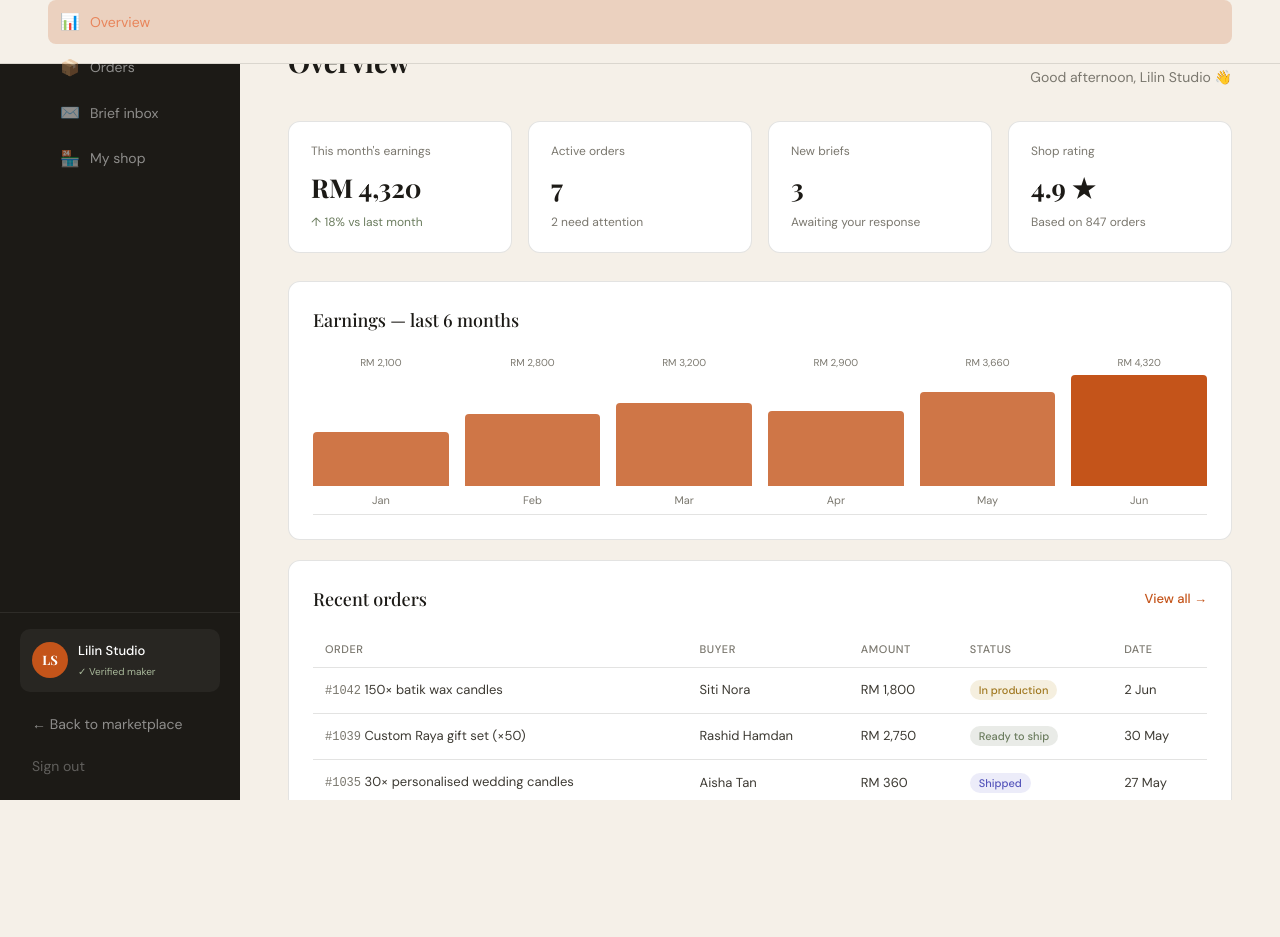
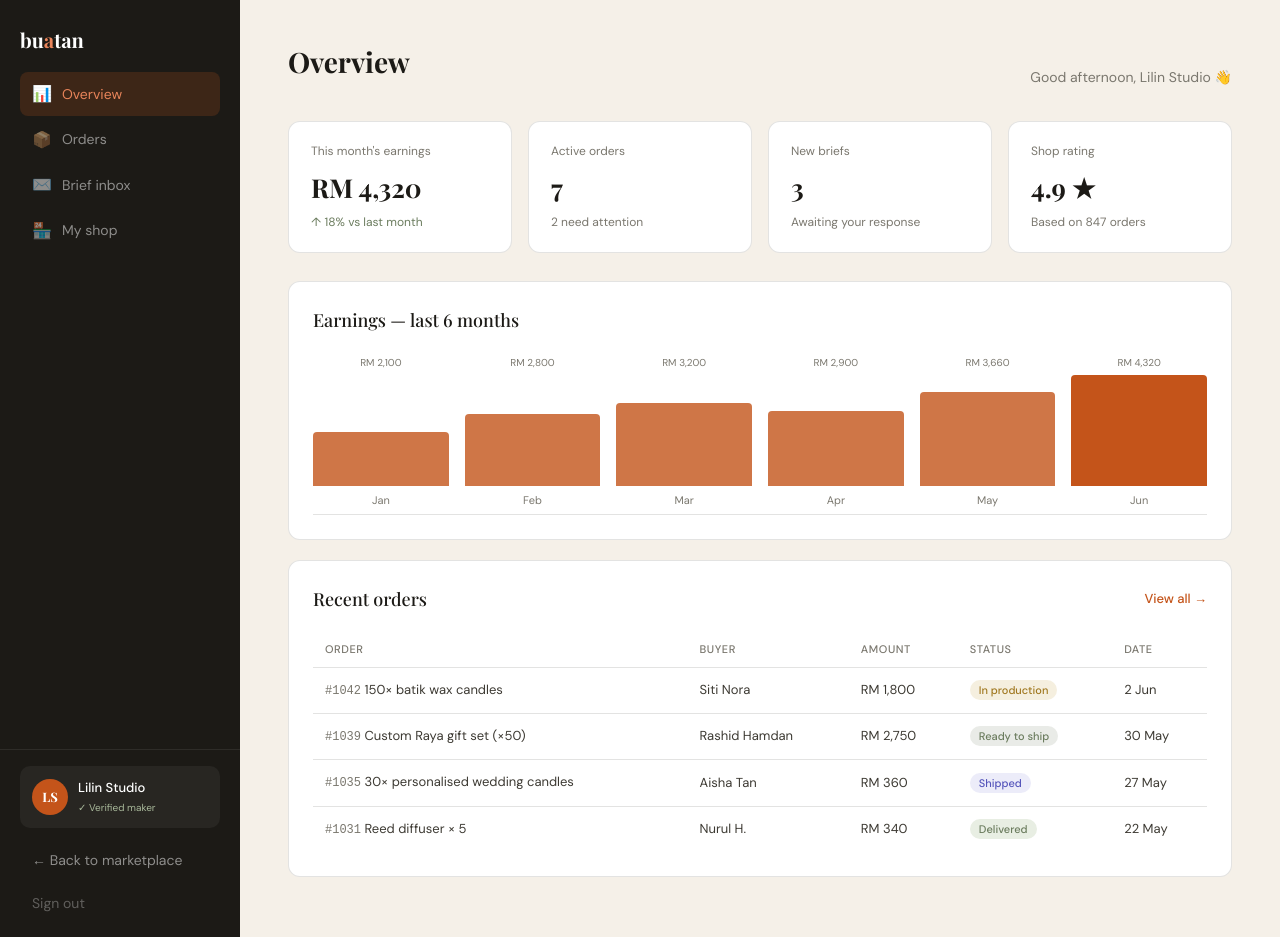
Before and after one commit to wongcarmennn/Buatan, a React (Vite) app in the folder buatan-app/: page /dashboard in a window 1280 px wide. Before the commit the page ends 800 px from the top, so only its background shows below. Built offline with nearby package versions, Linux system fonts and the light colour scheme; no server answers; a web font is replaced by a local one.

Commit message:
fix: override global nav styles on dash-nav to prevent fixed positioning

```diff
--- a/buatan-app/src/index.css
+++ b/buatan-app/src/index.css
@@ -2012,8 +2012,7 @@
 
 .dash-shell {
   display: flex;
-  height: 100vh;
-  overflow: hidden;
+  min-height: 100vh;
   background: var(--cream);
 }
 
@@ -2031,31 +2030,36 @@
 
 .dash-sidebar {
   background: var(--ink);
+  flex: 0 0 240px;
   width: 240px;
-  flex-shrink: 0;
-  height: 100vh;
+  min-width: 240px;
+  max-width: 240px;
+  min-height: 100vh;
   display: flex;
   flex-direction: column;
+  overflow: hidden;
 }
 
 .dash-main {
   flex: 1;
-  overflow-y: auto;
-  height: 100vh;
+  min-width: 0;
+  background: var(--cream);
+  overflow-x: hidden;
 }
 
 .dash-sidebar-top {
   flex: 1;
-  overflow-y: auto;
   padding: 24px 20px 16px;
   display: flex;
   flex-direction: column;
+  overflow-x: hidden;
 }
 
 .dash-sidebar-bottom {
   flex-shrink: 0;
   padding: 16px 20px;
   border-top: 1px solid rgba(255,255,255,0.08);
+  overflow-x: hidden;
 }
 
 .dash-logo {
@@ -2103,12 +2107,27 @@
   margin-top: 2px;
 }
 
-.dash-nav { display: flex; flex-direction: column; gap: 2px; }
+.dash-nav {
+  position: static;
+  height: auto;
+  background: transparent;
+  border-bottom: none;
+  padding: 0;
+  z-index: auto;
+  justify-content: flex-start;
+  display: flex;
+  flex-direction: column;
+  gap: 2px;
+  width: 100%;
+}
 
 .dash-nav-item {
   display: flex;
   align-items: center;
   gap: 10px;
+  width: 100%;
+  max-width: 100%;
+  box-sizing: border-box;
   padding: 9px 12px;
   border-radius: 8px;
   font-size: 14px;
@@ -2119,17 +2138,40 @@
   font-family: var(--sans);
   cursor: pointer;
   transition: all 0.15s;
-  width: 100%;
   text-align: left;
+  position: relative;
+  left: auto;
+  right: auto;
 }
 
 .dash-nav-item:hover { background: rgba(255,255,255,0.06); color: rgba(255,255,255,0.85); }
-.dash-nav-item.active { background: rgba(196,84,26,0.2); color: var(--terra-light); }
+.dash-sidebar .dash-nav-item.active { background: rgba(196,84,26,0.2); color: var(--terra-light); }
 
 .dash-nav-icon { font-size: 16px; width: 20px; text-align: center; }
 
 .dash-signout { color: rgba(255,255,255,0.3); margin-top: 4px; }
 .dash-signout:hover { color: rgba(255,255,255,0.6); background: rgba(255,255,255,0.04); }
+
+/* Fix dashboard sidebar nav escaping
+.dash-sidebar {
+  position: relative;
+  width: 240px;
+  min-width: 240px;
+  max-width: 240px;
+  overflow: hidden;
+}
+
+.dash-nav {
+  width: 100%;
+  overflow: hidden;
+}
+
+.dash-nav-item {
+  width: 100%;
+  max-width: 100%;
+  box-sizing: border-box;
+  position: relative;
+} */
 
 /* MAIN */
 
@@ -2562,9 +2604,9 @@
 /* DASHBOARD RESPONSIVE */
 
 @media (max-width: 900px) {
-  .dash-shell { grid-template-columns: 1fr; }
+  .dash-shell { display: block; }
   .dash-sidebar { display: none; }
-  .dash-main { height: auto; }
+  .dash-main { width: 100%; min-height: 100vh; }
   .dash-page { padding: 24px; }
   .dash-stats { grid-template-columns: 1fr 1fr; }
   .dash-orders-layout, .dash-briefs-layout, .dash-shop-layout { flex-direction: column; }
```
